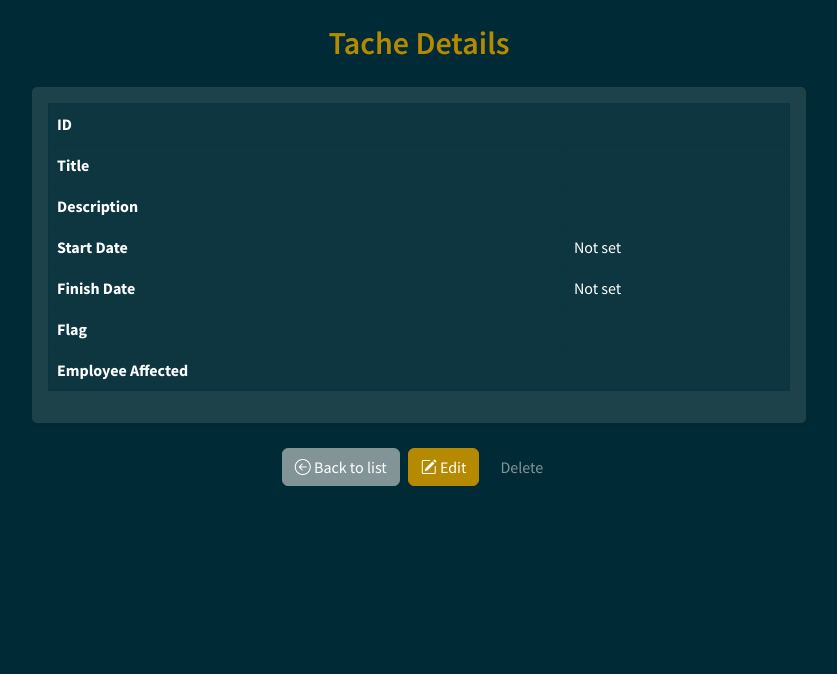
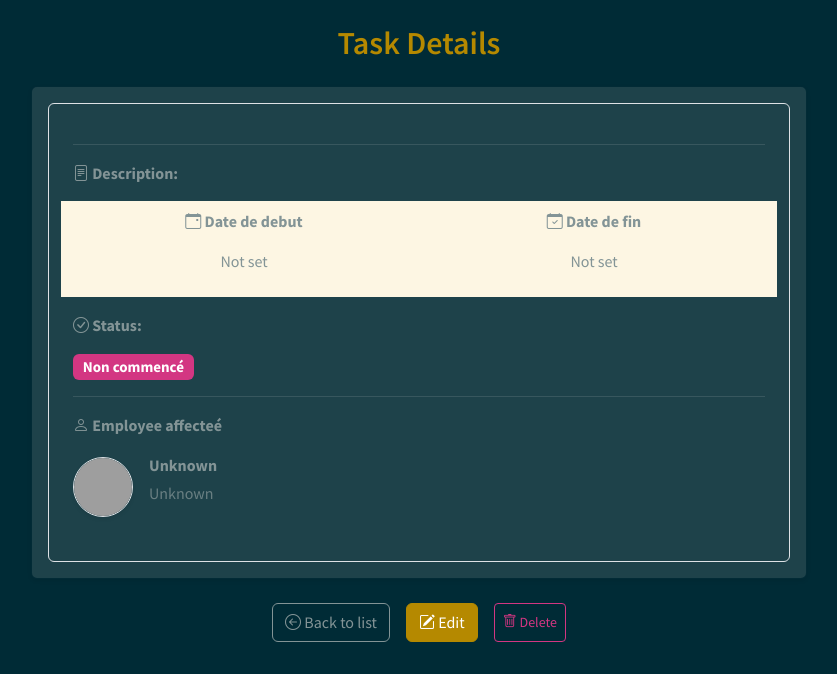
Before and after one commit to edusilvaramos/filRouge, a Symfony app: template templates/task/showTask.html.twig in a window 1280 px wide. Shown: the part 126-800 px from the top of the page, without its empty margins (221-1058 px from the left). Run offline with Twig, Linux system fonts and the light colour scheme; the template is opened without the code that fills it, so the values that code supplies are empty; some libraries are stand-ins or nearby versions; grey boxes are pictures that could not be loaded.

Commit message:
feat view task

```diff
--- a/src/Classes/SessionManager.php
+++ b/src/Classes/SessionManager.php
@@ -27,6 +27,7 @@ class SessionManager
     {
         $this->session->remove('project_id');
     }
+
     public function getEmailTask(): ?string
     {
         return $this->session->get('task_email');
--- a/templates/task/deleteTask.html.twig
+++ b/templates/task/deleteTask.html.twig
@@ -1,4 +1,7 @@
-<form method="post" action="{{ path('app_task_delete', {'id': task.id}) }}" onsubmit="return confirm('Are you sure you want to delete this item?');">
-    <input type="hidden" name="_token" value="{{ csrf_token('delete' ~ task.id) }}">
-    <button class="btn">Delete</button>
+<form method="post" action="{{ path('app_task_delete', {'id': task.id}) }}" onsubmit="return confirm('Are you sure you want to delete this Task {{ task.title }}??');">
+	<input type="hidden" name="_token" value="{{ csrf_token('delete' ~ task.id) }}">
+	<button class="btn btn-outline-danger btn-sm p-2" aria-label="Delete project {{ task.title }}">
+		<i class="bi bi-trash"></i>
+		Delete
+	</button>
 </form>
--- a/templates/task/showTask.html.twig
+++ b/templates/task/showTask.html.twig
@@ -5,47 +5,74 @@
 
 {% block body %}
 	<div class="container my-4">
-		<h1 class="text-center mb-4 text-primary">Tache Details</h1>
+		<h1 class="text-center mb-4 text-primary">Task Details</h1>
 
 		<div class="card shadow-sm">
 			<div class="card-body">
-				<table class="table table-bordered">
-					<tbody>
-						<tr>
-							<th scope="row">ID</th>
-							<td>{{ task.id }}</td>
-						</tr>
-						<tr>
-							<th scope="row">Title</th>
-							<td>{{ task.title }}</td>
-						</tr>
-						<tr>
-							<th scope="row">Description</th>
-							<td>{{ task.descriptionTask }}</td>
-						</tr>
-						<tr>
-							<th scope="row">Start Date</th>
-							<td>{{ task.initDate ? task.initDate|date('Y-m-d') : 'Not set' }}</td>
-						</tr>
-						<tr>
-							<th scope="row">Finish Date</th>
-							<td>{{ task.finishDate ? task.finishDate|date('Y-m-d') : 'Not set' }}</td>
-						</tr>
-						<tr>
-							<th scope="row">Flag</th>
-							<td>{{ task.flagTask }}</td>
-						</tr>
-						<tr>
-							<th scope="row">Employee Affected</th>
-							<td>{{ task.employe }}</td>
-						</tr>
-					</tbody>
-				</table>
+				<div class="border p-4 rounded">
+					<h3 class="fw-bold text-primary text-center">{{ task.title }}</h3>
+					<hr>
+
+					<div class="mb-3">
+						<p class="fw-bold">
+							<i class="bi bi-file-text"></i>
+							Description:</p>
+						<p class="text-muted fs-6">{{ task.descriptionTask }}</p>
+					</div>
+
+					<div class="row mb-3 bg-light p-2">
+						<div class="col-md-6 d-flex flex-column align-items-center">
+							<p class="fw-bold">
+								<i class="bi bi-calendar-event"></i>
+								Date de debut</p>
+							<p>{{ task.initDate ? task.initDate|date('d-m-Y') : 'Not set' }}</p>
+						</div>
+						<div class="col-md-6 d-flex flex-column align-items-center">
+							<p class="fw-bold">
+								<i class="bi bi-calendar-check"></i>
+								Date de fin</p>
+							{% if task.finishDate > date('now') %}
+								<p class="fw-bold text-danger">{{ task.finishDate ? task.finishDate|date('d-m-Y') : 'Not set' }}</p>
+							{% else %}
+								<p>{{ task.finishDate ? task.finishDate|date('d-m-Y') : 'Not set' }}</p>
+							{% endif %}
 						</div>
 					</div>
+					<div class="mb-3 fs-6">
+						<p class="fw-bold 5">
+							<i class="bi bi-check-circle"></i>
+							Status:</p>
+						<h5 class="text-muted">
 
-		<div class="d-flex justify-content-center mt-4 gap-2">
-			<a href="{{ path('app_task_index') }}" class="btn btn-secondary">
+						{% if task.flagTask == 'completed' %}
+						<span class="badge bg-success">Terminé
+					{% elseif task.flagTask == 'in_progress' %}
+						<span class="badge bg-warning text-dark">Non terminé
+					{% else %}
+						<span class="badge bg-danger">Non commencé
+					</span>{% endif %}
+				</h5>
+			</div>
+			<hr>
+			<div class="mb-3">
+				<p class="fw-bold">
+					<i class="bi bi-person"></i>
+					Employee affecteé</p>
+				<div class="d-flex align-items-center gap-3">
+					<img src="{{ asset(task.Employe.photoUser) }}" alt="{{ task.Employe.firstName ?: 'Team Member' }}" class="img-fluid rounded-circle border shadow-sm" style="width:60px; height: 60px; object-fit: cover;">
+					<div>
+						<p class="fw-bold mb-1">
+							{{ task.Employe.firstName ?: 'Unknown' }}
+						</p>
+						<p class="text-muted">{{ task.Employe.email ?: 'Unknown' }}</p>
+					</div>
+				</div>
+			</div>
+		</div>
+	</div>
+</div>
+<div class="d-flex justify-content-center mt-4 gap-3">
+	<a href="{{ path('app_task_index') }}" class="btn btn-outline-secondary">
 		<i class="bi bi-arrow-left-circle"></i>
 		Back to list
 	</a>
@@ -53,7 +80,4 @@
 		<i class="bi bi-pencil-square"></i>
 		Edit
 	</a>
-			{{ include('task/deleteTask.html.twig') }}
-		</div>
-	</div>
-{% endblock %}
+	{{ include('task/deleteTask.html.twig') }}</div></div>{% endblock %}
```
Also changed, not shown: src/Controller/TaskController.php (+6 -9 lines), templates/task/formTask.html.twig (+4 -8 lines), public/assets/images/user/images-4.jpeg (added), public/assets/js/getTasksTatles.js (added), 1 other file. Lines whose indentation alone changed are shown as unchanged.
